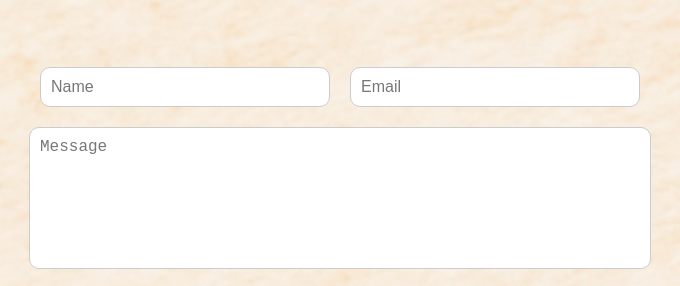
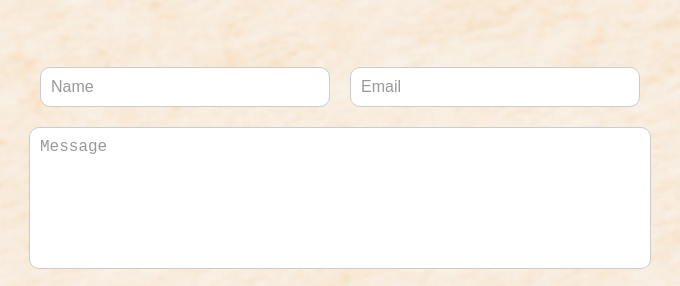
Before and after one commit to atharvbharaswadkar/Portfolio, a plain HTML site: page index.html in a window 1280 px wide. Shown: the part 2091-2377 px from the top of the page, 300-980 px from the left. Drawn offline with Linux system fonts and the light colour scheme.

Commit message:
Update styles.css

```diff
--- a/styles.css
+++ b/styles.css
@@ -240,7 +240,7 @@ html {
   scroll-padding-top: 80px;
 }
 
-input::placeholder,
+/* input::placeholder,
 textarea::placeholder {
   color:#777;}
 input,textarea, button {
@@ -248,4 +248,21 @@ input,textarea, button {
   visibility:auto;
   z-index:1;
   position:relative;
+} */
+input,
+textarea {
+  background-color: #fff !important;
+  color: #000 !important;
+  caret-color: #000 !important;
+  z-index: 10;
+  position: relative;
+  pointer-events: auto;
+  border: 1px solid #ccc;
+  padding: 10px;
+  font-size: 16px;
 }
+
+input::placeholder,
+textarea::placeholder {
+  color: #999;
+}
```
